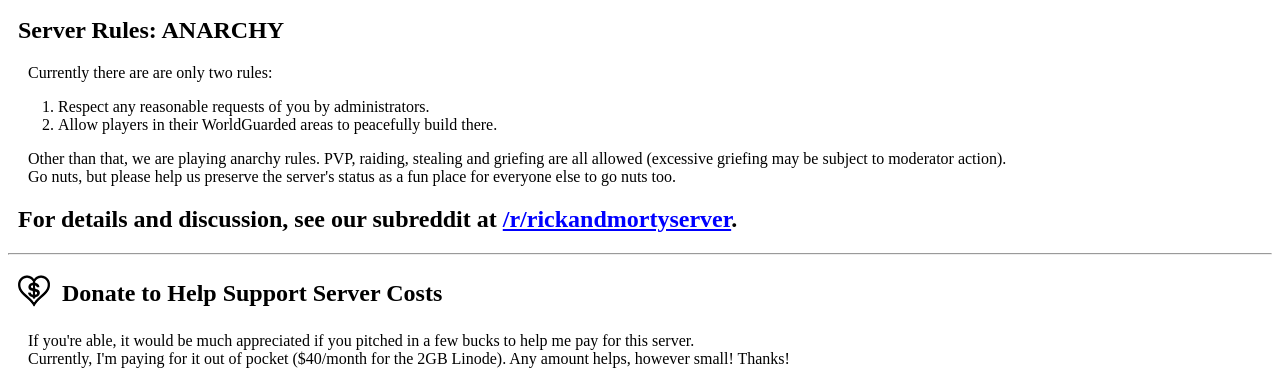
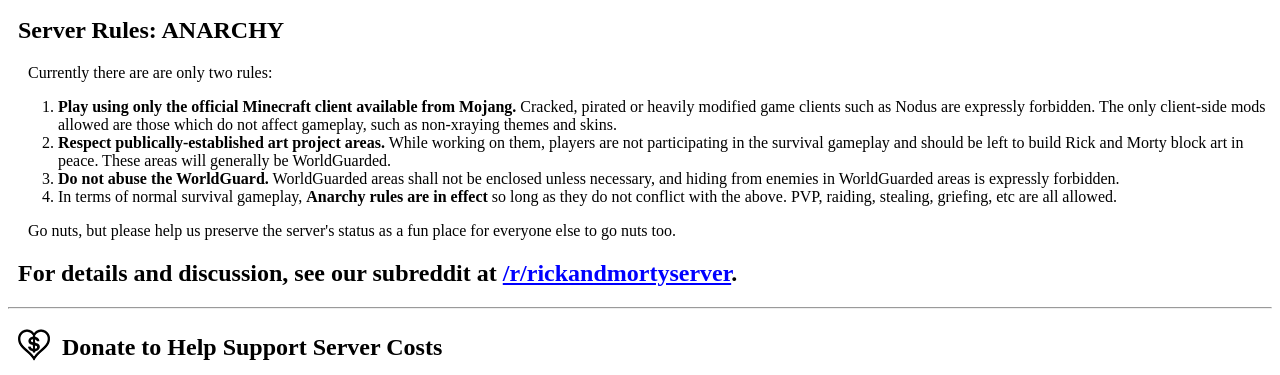
Before and after one commit to mturley/mortycraft-www, a plain HTML site: page index.html in a window 1280 px wide. Shown: the part 300-675 px from the top of the page. Drawn offline with nearby package versions, Linux system fonts and the light colour scheme.

Commit message:
updating rules

```diff
--- a/index.html
+++ b/index.html
@@ -82,11 +82,12 @@
       Currently there are are only two rules:
     </p>
     <ol>
-      <li>Respect any reasonable requests of you by administrators.</li>
-      <li>Allow players in their WorldGuarded areas to peacefully build there.</li>
+      <li><strong>Play using only the official Minecraft client available from Mojang.</strong> Cracked, pirated or heavily modified game clients such as Nodus are expressly forbidden. The only client-side mods allowed are those which do not affect gameplay, such as non-xraying themes and skins.</li>
+      <li><strong>Respect publically-established art project areas.</strong> While working on them, players are not participating in the survival gameplay and should be left to build Rick and Morty block art in peace.  These areas will generally be WorldGuarded.</li>
+      <li><strong>Do not abuse the WorldGuard.</strong> WorldGuarded areas shall not be enclosed unless necessary, and hiding from enemies in WorldGuarded areas is expressly forbidden.</li>
+      <li>In terms of normal survival gameplay, <strong>Anarchy rules are in effect</strong> so long as they do not conflict with the above.  PVP, raiding, stealing, griefing, etc are all allowed.</li>
     </ol>
     <p>
-      Other than that, we are playing anarchy rules.  PVP, raiding, stealing and griefing are all allowed (excessive griefing may be subject to moderator action).<br />
       Go nuts, but please help us preserve the server's status as a fun place for everyone else to go nuts too.
     </p>
     <h2>For details and discussion, see our subreddit at <a href="http://reddit.com/r/rickandmortyserver">/r/rickandmortyserver</a>.</h2>
```
